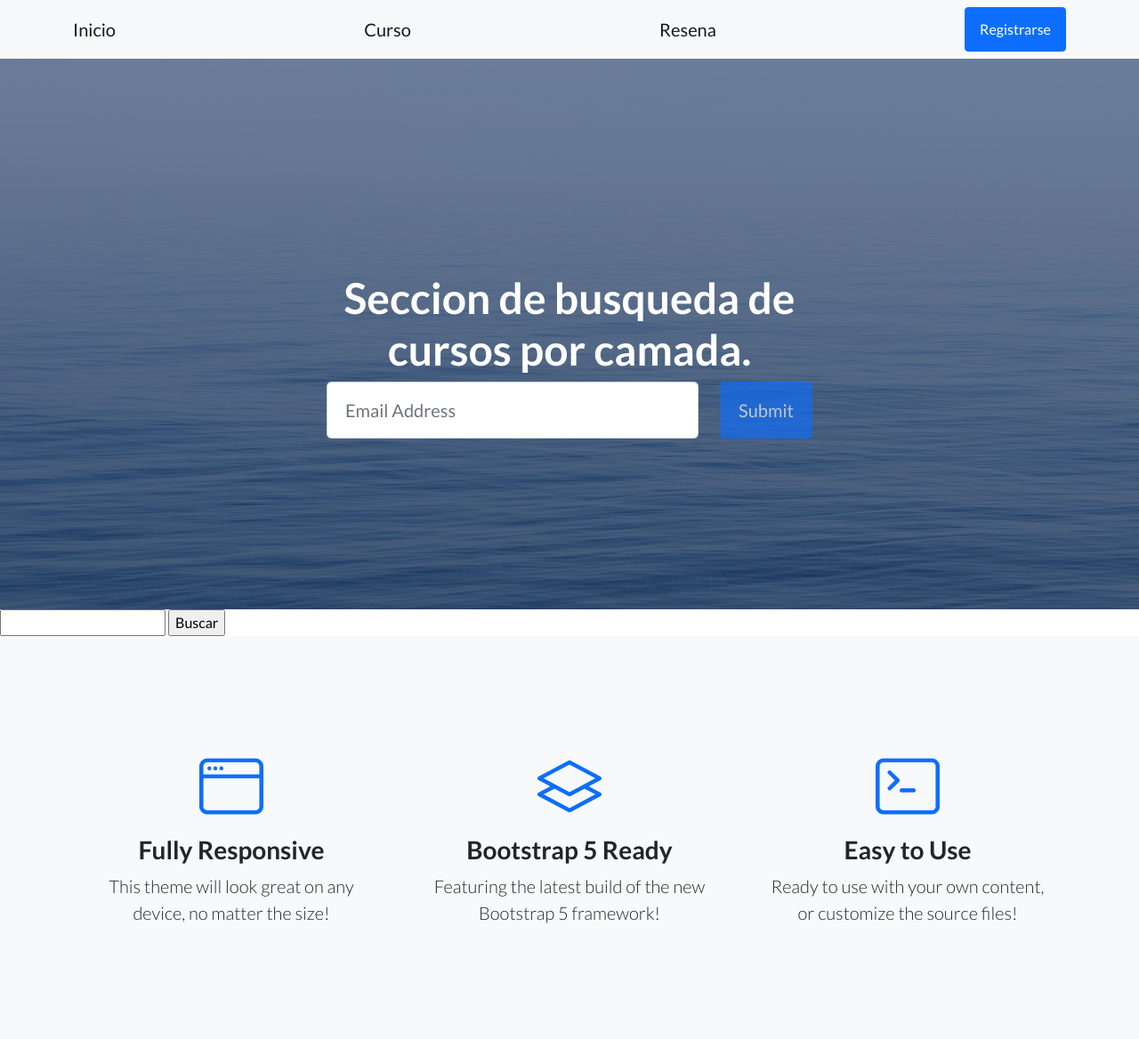
After one commit to GitEmaHub/ProyectoEntregable, a Django app: page /AppCoder/buscarCurso/ in a window 1280 px wide. The commit adds this page. Shown: the top 1168 px of the page at 89% size. Run offline with Django 4.2, Linux system fonts and the light colour scheme; parts of the project's set-up code (start-up, migrations or seed data) failed here and were passed over; some libraries are stand-ins or nearby versions.

Commit message:
Version 4.0

```diff
--- /dev/null
+++ b/AppCoder/templates/AppCoder/BusquedaCurso.html
@@ -0,0 +1,23 @@
+{% extends "AppCoder/padre.html" %}
+
+{% block titulo %}
+
+<h1> Seccion de busqueda de cursos por camada. </h1>
+
+{% endblock %}
+
+
+{% block descripcion %}
+
+
+    <form action="/AppCoder/buscar/" method="GET">
+
+
+        <input type="number" name="camada" id="camada">
+
+        <input type="submit" value="Buscar">
+
+
+    </form>
+
+{% endblock %}
--- a/AppCoder/templates/AppCoder/padre.html
+++ b/AppCoder/templates/AppCoder/padre.html
@@ -78,6 +78,12 @@
                 </div>
             </div>
         </header>
+
+        {% block descripcion %}
+
+        {% endblock %}
+
+
         <!-- Icons Grid-->
         <section class="features-icons bg-light text-center">
             <div class="container">
--- a/AppCoder/urls.py
+++ b/AppCoder/urls.py
@@ -5,5 +5,8 @@ urlpatterns = [
     path("", inicio, name="Inicio"),
     path("curso/", curso, name="Curso"),
     path("resena/", resena, name="Resena"),
-    path("formulario/", formulario),
+    path("form1/", formulario1, name=""),
+    path("buscarCurso/", BusquedaCurso),
+    path("buscar/", buscar),
+
 ]
--- a/AppCoder/views.py
+++ b/AppCoder/views.py
@@ -1,8 +1,8 @@
 from http.client import HTTPResponse
 from django.shortcuts import render
 from AppCoder.models import *
+from AppCoder.forms import FormularioCurso
 from django.http import HttpResponse
-from AppCoder.forms import *
 
 # Create your views here.
 
@@ -20,15 +20,15 @@ def resena(request):
 
     return render(request, "AppCoder/resena.html")
 
-def formulario(request):
+def formulario1(request):
 
     if request.method=="POST":
 
-        formulario = FormularioCurso(request.POST)
+        formulario1 = FormularioCurso(request.POST)
 
-        if formulario.is_valid:
+        if formulario1.is_valid():
 
-            info = formulario.cleaned_data
+            info = formulario1.cleaned_data
 
             cursoF = Curso(nombre=info["curso"], camada=info["camada"])
             cursoF.save()
@@ -37,6 +37,26 @@ def formulario(request):
 
     else:
 
-        formulario = FormularioCurso()
+        formulario1 = FormularioCurso()
 
-    return render(request, "AppCoder/formulario.html", {"form1":formulario})
+    return render(request, "AppCoder/formu1.html", {"form1":formulario1})
+
+
+def BusquedaCurso(request):
+
+    return render(request, "AppCoder/BusquedaCurso.html")
+
+def buscar(request):
+
+    if request.GET["camada"]:
+
+        busqueda = request.GET["camada"]
+        cursos = Curso.objects.filter(camada__iexact=busqueda)
+
+        return render(request, "AppCoder/inicio.html", {"cursos":cursos, "busqueda":busqueda})
+
+    else:
+
+        mensaje = "No enviaste los datos correctos."
+
+    return HttpResponse(mensaje)
```
Also changed, not shown: AppCoder/templates/AppCoder/formu1.html (added, +30 -0 lines), AppCoder/templates/AppCoder/inicio.html (+20 -0 lines), AppCoder/templates/AppCoder/resultados.html (renamed from AppCoder/templates/AppCoder/formulario.html, +19 -1 lines), db.sqlite3.
